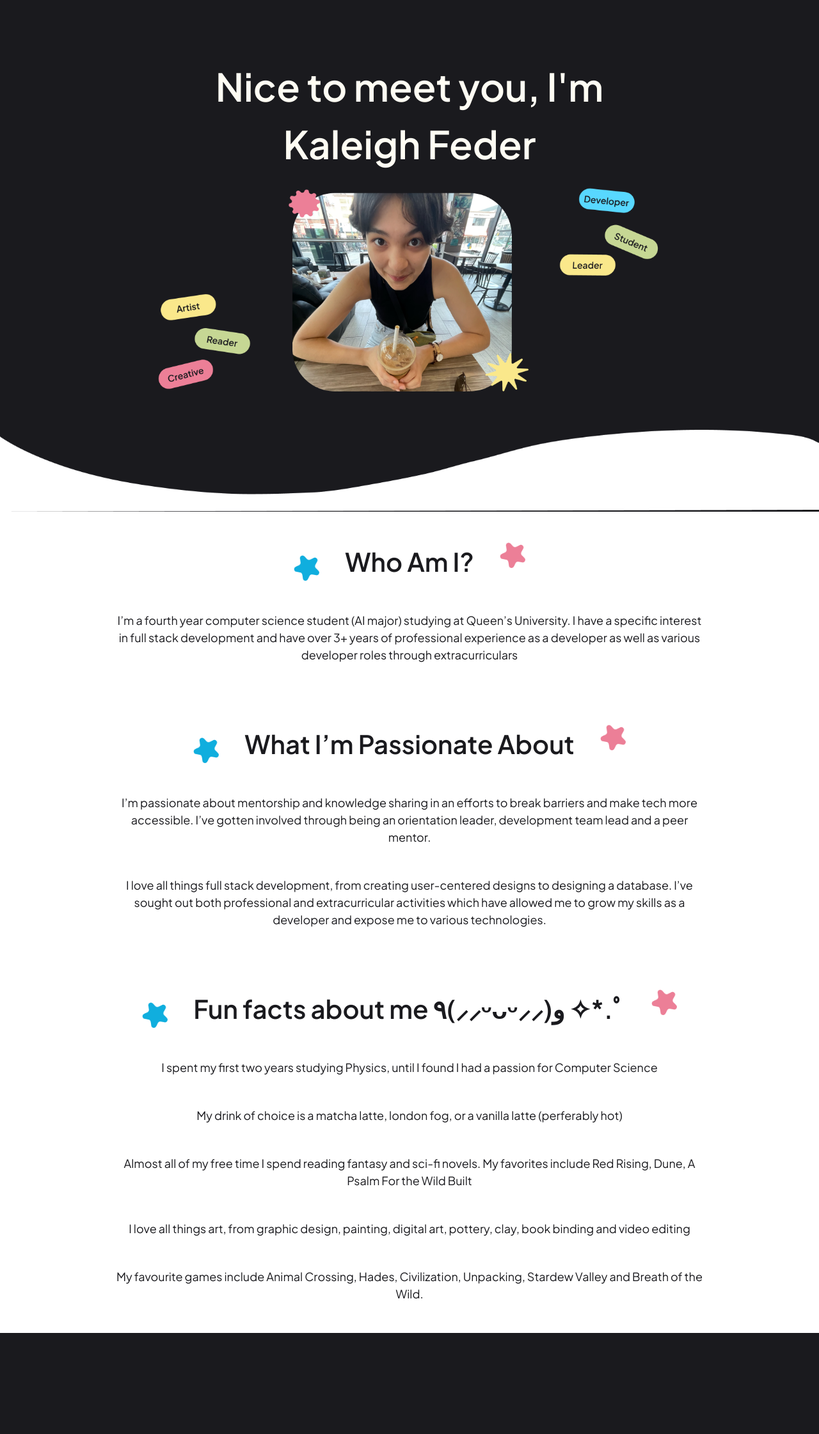
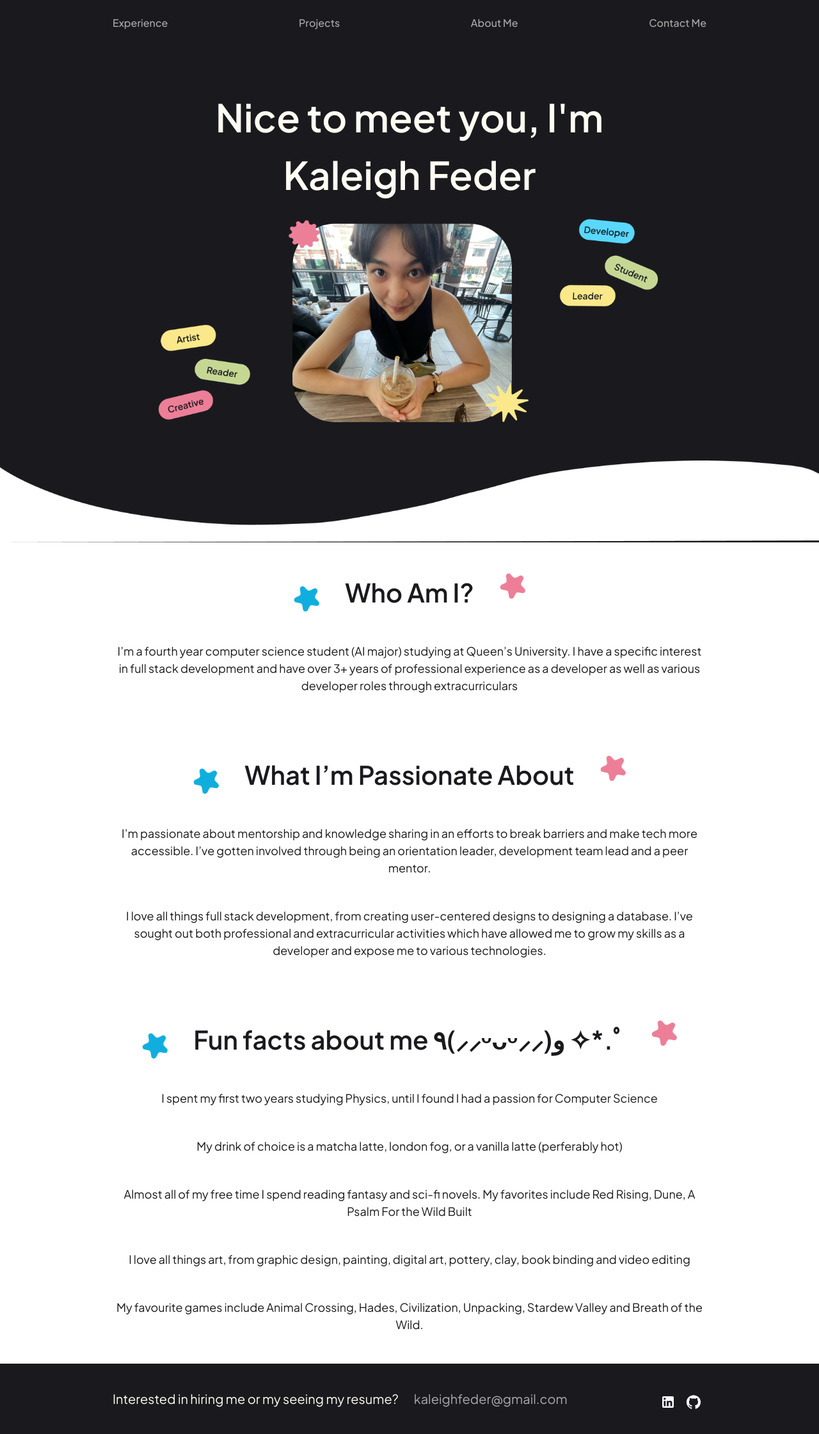
Before and after one commit to kalefed/kale-v2, a Next.js app: page /aboutme in a window 1280 px wide. Shown: the top 2242 px of the page at 64% size. Before the commit the page ends 2084 px from the top, so only its background shows below. Built offline with nearby package versions, Linux system fonts and the light colour scheme.

Commit message:
footer & navigation bar

```diff
--- a/app/layout.js
+++ b/app/layout.js
@@ -1,12 +1,18 @@
 import "./globals.css";
 import { Plus_Jakarta_Sans } from "next/font/google";
+import Navbar from "@/components/Navbar";
+import Footer from "@/components/Footer";
 
 const plusJakartaSans = Plus_Jakarta_Sans({ subsets: ["latin"] });
 
 export default function RootLayout({ children }) {
   return (
     <html lang="en">
-      <body className={plusJakartaSans.className}>{children}</body>
+      <body className={plusJakartaSans.className}>
+        <Navbar />
+        {children}
+        <Footer />
+      </body>
     </html>
   );
 }
--- a/components/Footer.js
+++ b/components/Footer.js
@@ -1,19 +1,54 @@
 import React from "react";
+import LinkedInIcon from "@mui/icons-material/LinkedIn";
+import EmailIcon from "@mui/icons-material/Email";
+import GitHubIcon from "@mui/icons-material/GitHub";
+import { IconButton } from "@mui/material";
 
 const Footer = () => {
   return (
-    <div className="bg-white rounded-t-2xl">
-      <div className="flex flex-col gap-4 py-12 justify-center items-center">
-        <h1 className="font-semibold text-[40px] text-center z-0 text-[#1A1A1E]">
-          Interested in connecting or hiring <br />
-          me for a full time new grad role?
-        </h1>
-        <p className="text-secondary-col text-[20px] text-center">
-          I would love to hear from you!
-        </p>
-        <button className="bg-[#FAE88B] rounded-full px-6 py-2 text-black-bg w-[200px]">
-          Get In Touch
-        </button>
+    <div className="px-44 my-10">
+      <div className="flex flex-row justify-between">
+        <div className="flex flex-row gap-6">
+          <h1 className="text-[20px] z-0">
+            Interested in hiring me or my seeing my resume?
+          </h1>
+          <a
+            href="mailto:kaleighfeder@gmail.com"
+            className="text-secondary-col text-[20px] hover:underline"
+          >
+            kaleighfeder@gmail.com
+          </a>
+        </div>
+        <div className="flex flex-row">
+          <IconButton
+            size="medium"
+            href={"https://www.linkedin.com/in/kaleighfeder/"}
+            target="_blank"
+            rel="noopener"
+            sx={{
+              color: "#FFFFFF",
+              "&:hover": {
+                color: "#C6D794", // Change this to the color you want on hover
+              },
+            }}
+          >
+            <LinkedInIcon fontSize="medium" />
+          </IconButton>
+          <IconButton
+            size="medium"
+            href={"https://github.com/kalefed"}
+            target="_blank"
+            rel="noopener"
+            sx={{
+              color: "#FFFFFF",
+              "&:hover": {
+                color: "#C6D794", // Change this to the color you want on hover
+              },
+            }}
+          >
+            <GitHubIcon fontSize="medium" />
+          </IconButton>
+        </div>
       </div>
     </div>
   );
--- a/components/Navbar.js
+++ b/components/Navbar.js
@@ -1,25 +1,44 @@
+"use client";
 import React from "react";
 import Link from "next/link";
+import { useRouter } from "next/navigation";
+import { usePathname } from "next/navigation";
 
 const Navbar = () => {
+  const router = useRouter();
+  const isHomePage = usePathname() === "/";
+  console.log(isHomePage);
+
   return (
     <div className="flex flex-row mx-44 justify-between text-secondary-col pt-6 font-medium">
-      <Link className="hover:text-[#C6D794]" href="/experience">
-        Experience
-      </Link>
-      <Link className="hover:text-[#C6D794]" href="/projects">
-        Projects
-      </Link>
+      {isHomePage ? (
+        <>
+          <a className="hover:text-[#C6D794]" href="#experience">
+            Experience
+          </a>
+          <a className="hover:text-[#C6D794]" href="#projects">
+            Projects
+          </a>
+        </>
+      ) : (
+        <>
+          <Link className="hover:text-[#C6D794]" href="/">
+            Experience
+          </Link>
+          <Link className="hover:text-[#C6D794]" href="/">
+            Projects
+          </Link>
+        </>
+      )}
       <Link className="hover:text-[#C6D794]" href="/aboutme">
         About Me
       </Link>
-      <Link
-        className="hover:text-[#C6D794]"
-        href="/KaleighFederResume.pdf"
-        download="KaleighFederResume.pdf"
+      <a
+        href="mailto:kaleighfeder@gmail.com"
+        className="text-secondary-col hover:text-[#C6D794]"
       >
-        Resume
-      </Link>
+        Contact Me
+      </a>
     </div>
   );
 };
```
